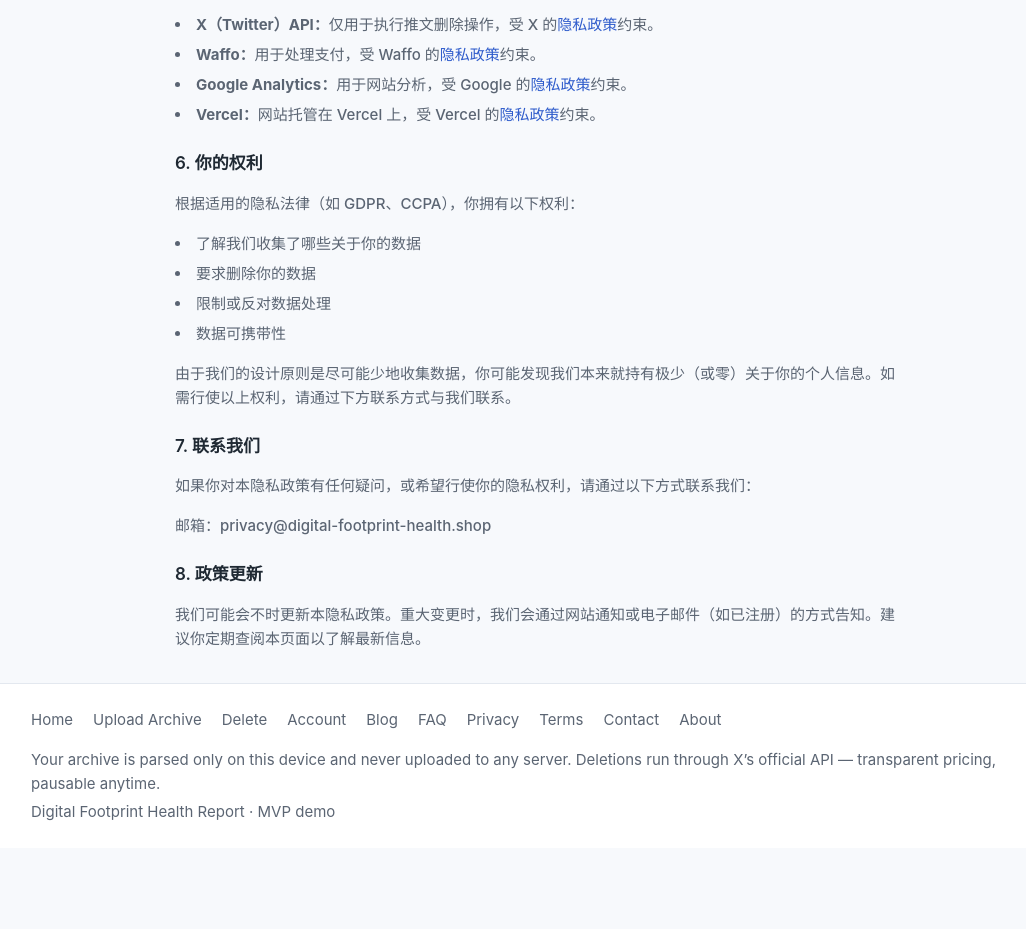
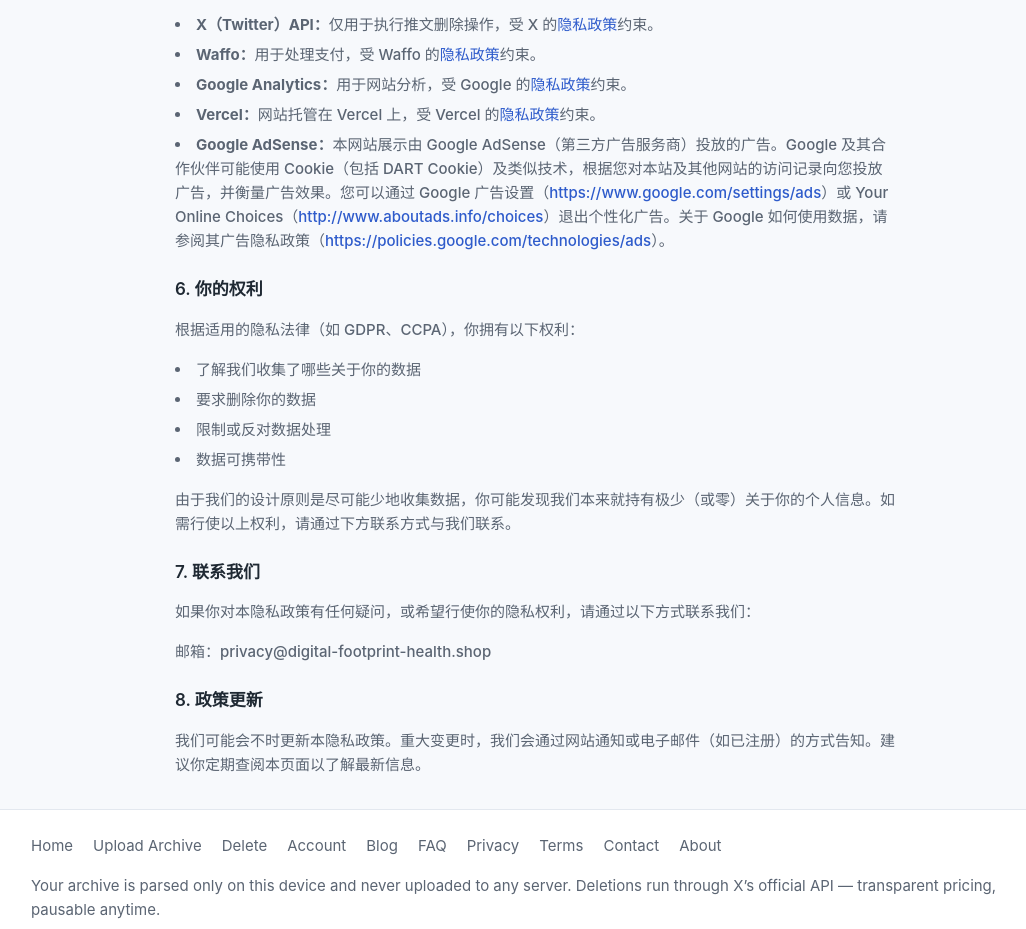
Before and after one commit to 863683348/digital-footprint-health, a Next.js app: page /privacy in a window 1280 px wide. Shown: the part 1060-1989 px from the top of the page, without its empty margins (105-1131 px from the left). Before the commit the page ends 1908 px from the top, so only its background shows below. Built offline with nearby package versions, Linux system fonts and the light colour scheme; no server answers.

Commit message:
AdSense P0: 隐私页补充第三方广告(Google AdSense/DART Cookie)披露 + 退出链接

```diff
--- a/app/privacy/page.tsx
+++ b/app/privacy/page.tsx
@@ -63,6 +63,7 @@ export default function PrivacyPage() {
           <li><strong>Waffo：</strong>用于处理支付，受 Waffo 的<a href="https://waffo.ai/privacy" className="text-primary hover:underline" target="_blank" rel="noopener noreferrer">隐私政策</a>约束。</li>
           <li><strong>Google Analytics：</strong>用于网站分析，受 Google 的<a href="https://policies.google.com/privacy" className="text-primary hover:underline" target="_blank" rel="noopener noreferrer">隐私政策</a>约束。</li>
           <li><strong>Vercel：</strong>网站托管在 Vercel 上，受 Vercel 的<a href="https://vercel.com/privacy" className="text-primary hover:underline" target="_blank" rel="noopener noreferrer">隐私政策</a>约束。</li>
+          <li><strong>Google AdSense：</strong>本网站展示由 Google AdSense（第三方广告服务商）投放的广告。Google 及其合作伙伴可能使用 Cookie（包括 DART Cookie）及类似技术，根据您对本站及其他网站的访问记录向您投放广告，并衡量广告效果。您可以通过 Google 广告设置（<a href="https://www.google.com/settings/ads" className="text-primary hover:underline" target="_blank" rel="noopener noreferrer">https://www.google.com/settings/ads</a>）或 Your Online Choices（<a href="http://www.aboutads.info/choices" className="text-primary hover:underline" target="_blank" rel="noopener noreferrer">http://www.aboutads.info/choices</a>）退出个性化广告。关于 Google 如何使用数据，请参阅其广告隐私政策（<a href="https://policies.google.com/technologies/ads" className="text-primary hover:underline" target="_blank" rel="noopener noreferrer">https://policies.google.com/technologies/ads</a>）。</li>
         </ul>
       </section>
 
```
